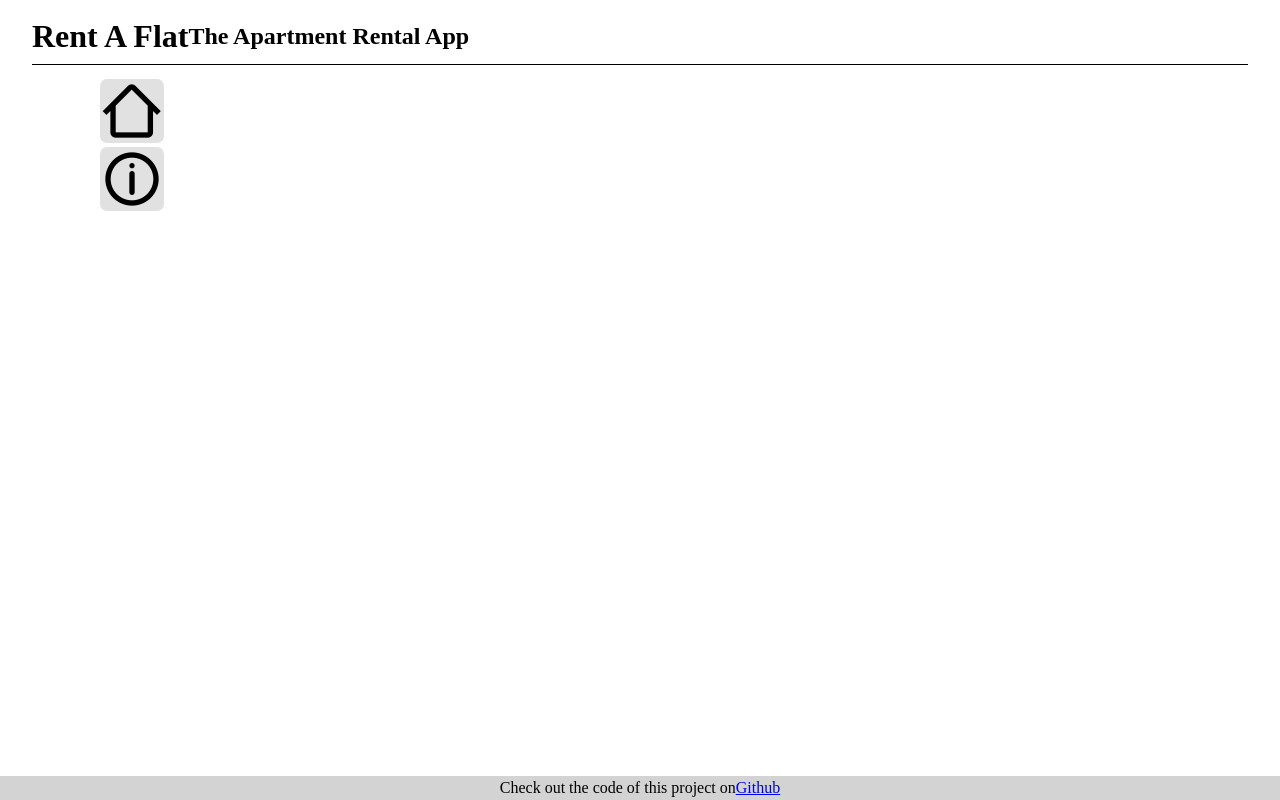
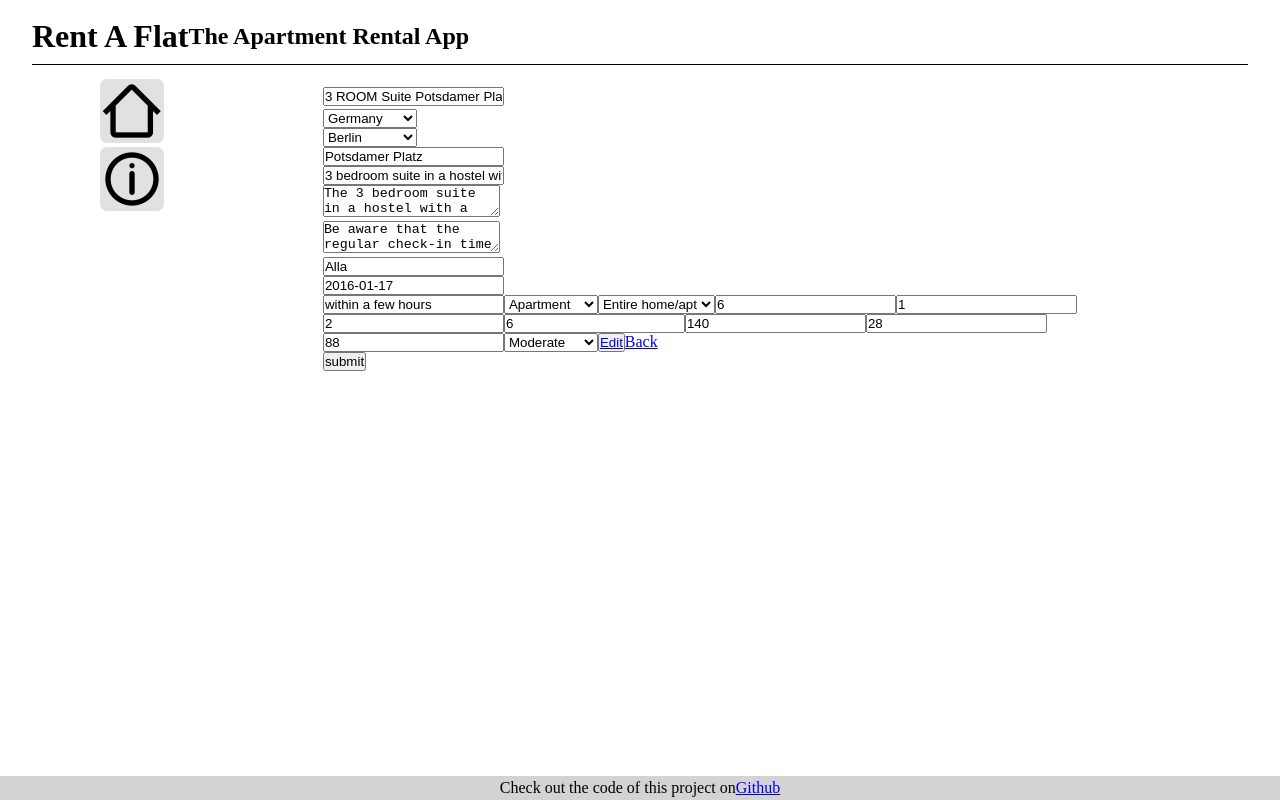
Before and after one commit to Ole-Guacamole/mini-project-apartments-rental-app, a React (Vite) app: page /apartment/10641334/edit in a window 1280 px wide. Built offline with nearby package versions, Linux system fonts and the light colour scheme.

Commit message:
implement edit function

```diff
--- a/src/App.jsx
+++ b/src/App.jsx
@@ -9,6 +9,7 @@ import Sidebar from "./components/Sidebar";
 import ApartmentDetailsPage from "./components/ApartmentDetailsPage";
 import data from "./assets/data.json";
 import { useState } from "react";
+import ApartmentDetailsEditPage from "./pages/ApartmentDetailsEditPage";
 
 function App() {
   const [apartments, setApartments] = useState(data);
@@ -37,6 +38,15 @@ function App() {
                 />
               }
             />
+            <Route
+              path="/apartment/:apartmentId/edit"
+              element={
+                <ApartmentDetailsEditPage
+                  apartments={apartments}
+                  setApartments={setApartments}
+                />
+              }
+            />
           </Routes>
         </div>
       </div>
--- a/src/components/ApartmentDetailsPage.jsx
+++ b/src/components/ApartmentDetailsPage.jsx
@@ -351,7 +351,9 @@ function ApartmentDetailsPage({ apartments, setApartments }) {
           {isEditing ? (
             <button onClick={handleSave}>Save</button>
           ) : (
-            <button onClick={() => setIsEditing(true)}>Edit</button>
+            <button>
+              <Link to={`/apartment/${apartmentId}/edit`}> Edit </Link>
+            </button>
           )}
           <Link to="/">Back</Link>
         </div>
--- /dev/null
+++ b/src/pages/ApartmentDetailsEditPage.jsx
@@ -0,0 +1,201 @@
+import { useState } from "react";
+import { Link, useParams } from "react-router-dom";
+
+export default function ApartmentDetailsEditPage({
+  apartments,
+  setApartments,
+}) {
+  const { apartmentId } = useParams();
+  const apartment = apartments.find(
+    (apartment) => apartment.id === apartmentId
+  );
+  if (!apartment.neighbourhood) apartment.neighbourhood = "";
+  const [editableProfile, setEditableProfile] = useState(apartment);
+
+  const handleChange = (e) => {
+    const { name, value } = e.target;
+    setEditableProfile({
+      ...editableProfile,
+      [name]: value,
+    });
+  };
+
+  const handleSubmit = (e) => {
+    e.preventDefault();
+    const indexOfApartment = apartments.map((a) => a.id).indexOf(apartmentId);
+    setApartments((prev) => {
+      prev[indexOfApartment] = editableProfile;
+      return prev;
+    });
+  };
+  return (
+    <form onSubmit={handleSubmit}>
+      <div>
+        <h1>
+          <input
+            type="text"
+            name="name"
+            value={editableProfile.name}
+            onChange={handleChange}
+          />
+        </h1>
+        <p>
+          <select
+            name="country"
+            value={editableProfile.country}
+            onChange={handleChange}
+          >
+            <option value="">-- Choose --</option>
+            <option value="Spain">Spain</option>
+            <option value="Germany">Germany</option>
+            <option value="France">France</option>
+            {/* Add more options as needed */}
+          </select>
+        </p>
+        <select
+          name="city"
+          value={editableProfile.city}
+          onChange={handleChange}
+        >
+          <option value="">-- Choose --</option>
+          <option value="Madrid">Madrid</option>
+          <option value="Berlin">Berlin</option>
+          <option value="Paris">Paris</option>
+          {/* Add more options as needed */}
+        </select>
+        <p>
+          <input
+            type="text"
+            name="neighbourhood"
+            value={editableProfile.neighbourhood}
+            onChange={handleChange}
+          />
+        </p>
+        <p>
+          <input
+            type="text"
+            name="space"
+            value={editableProfile.space}
+            onChange={handleChange}
+          />
+        </p>
+        <p>
+          <textarea
+            name="description"
+            value={editableProfile.description}
+            onChange={handleChange}
+          />
+        </p>
+        <p>
+          <textarea
+            name="house_rules"
+            value={editableProfile.house_rules}
+            onChange={handleChange}
+          />
+        </p>
+        <p>
+          <input
+            type="text"
+            name="host_name"
+            value={editableProfile.host_name}
+            onChange={handleChange}
+          />
+        </p>
+        <p>
+          <input
+            type="text"
+            name="host_since"
+            value={editableProfile.host_since}
+            onChange={handleChange}
+          />
+        </p>
+        <input
+          type="text"
+          name="host_response_time"
+          value={editableProfile.host_response_time}
+          onChange={handleChange}
+        />
+        <select
+          name="property_type"
+          value={editableProfile.property_type}
+          onChange={handleChange}
+        >
+          <option value="">-- Choose --</option>
+          <option value="Apartment">Apartment</option>
+          <option value="Loft">Loft</option>
+          <option value="Other">Other</option>
+          {/* Add more options as needed */}
+        </select>
+        <select
+          name="room_type"
+          value={editableProfile.room_type}
+          onChange={handleChange}
+        >
+          <option value="">-- Choose --</option>
+          <option value="Entire home/apt">Entire home/apt</option>
+          <option value="Private room">Private room</option>
+          <option value="Shared room">Shared room</option>
+          {/* Add more options as needed */}
+        </select>
+        <input
+          type="text"
+          name="accommodates"
+          value={editableProfile.accommodates}
+          onChange={handleChange}
+        />
+        <input
+          type="text"
+          name="bathrooms"
+          value={editableProfile.bathrooms}
+          onChange={handleChange}
+        />
+        <input
+          type="text"
+          name="bedrooms"
+          value={editableProfile.bedrooms}
+          onChange={handleChange}
+        />
+        <input
+          type="text"
+          name="beds"
+          value={editableProfile.beds}
+          onChange={handleChange}
+        />
+        <input
+          type="text"
+          name="price"
+          value={editableProfile.price}
+          onChange={handleChange}
+        />
+        <input
+          type="text"
+          name="cleaning_fee"
+          value={editableProfile.cleaning_fee}
+          onChange={handleChange}
+        />
+        <input
+          type="text"
+          name="review_scores_rating"
+          value={editableProfile.review_scores_rating}
+          onChange={handleChange}
+        />
+        <select
+          name="cancellation_policy"
+          value={editableProfile.cancellation_policy}
+          onChange={handleChange}
+        >
+          <option value="">-- Choose --</option>
+          <option value="flexible">Flexible</option>
+          <option value="moderate">Moderate</option>
+          <option value="strict">Strict</option>
+          {/* Add more options as needed */}
+        </select>
+        <button>
+          <Link to={`/apartment/${apartmentId}/edit`}> Edit </Link>
+        </button>
+        <Link to={`/apartment/${apartmentId}`}>Back</Link>
+      </div>
+      <button type="submit">submit</button>
+    </form>
+  );
+}
```
